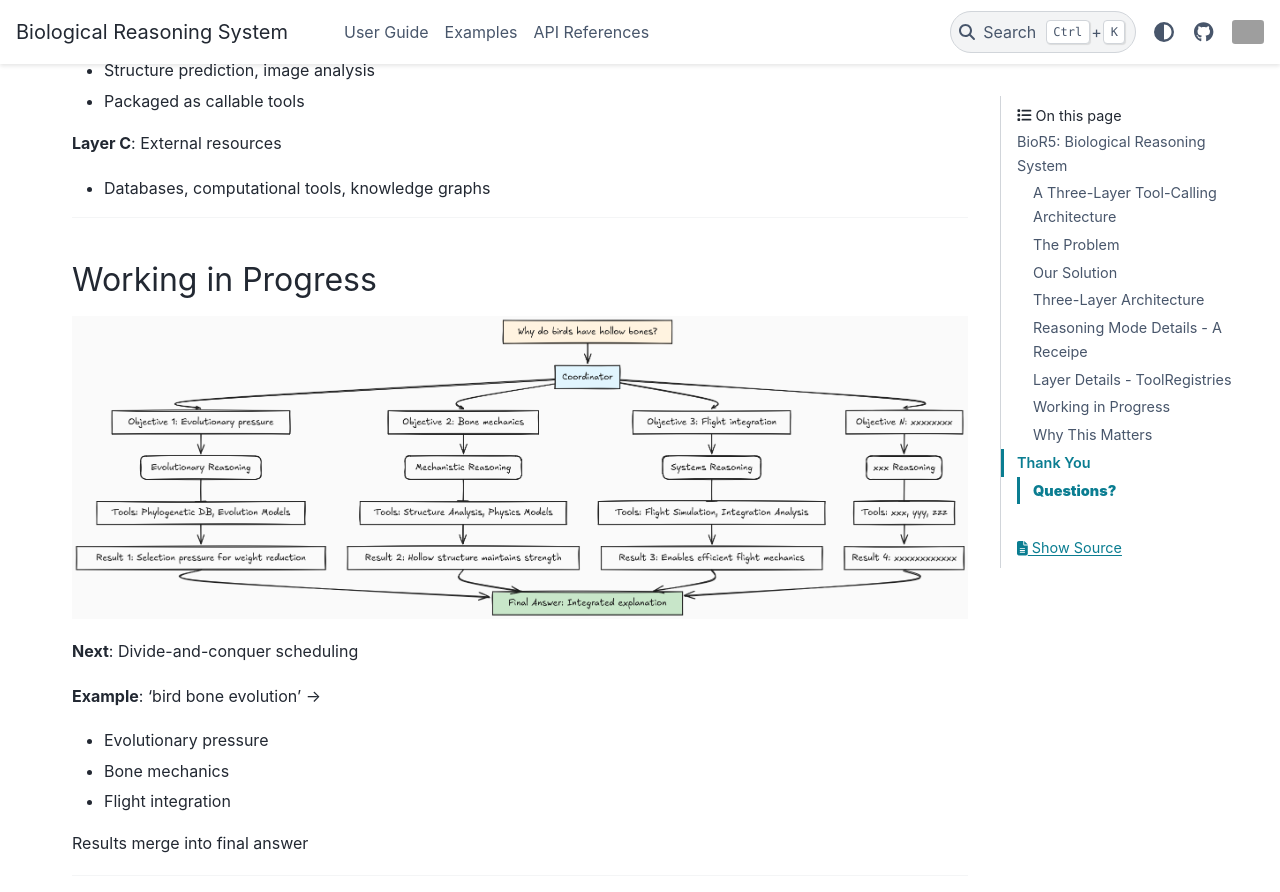
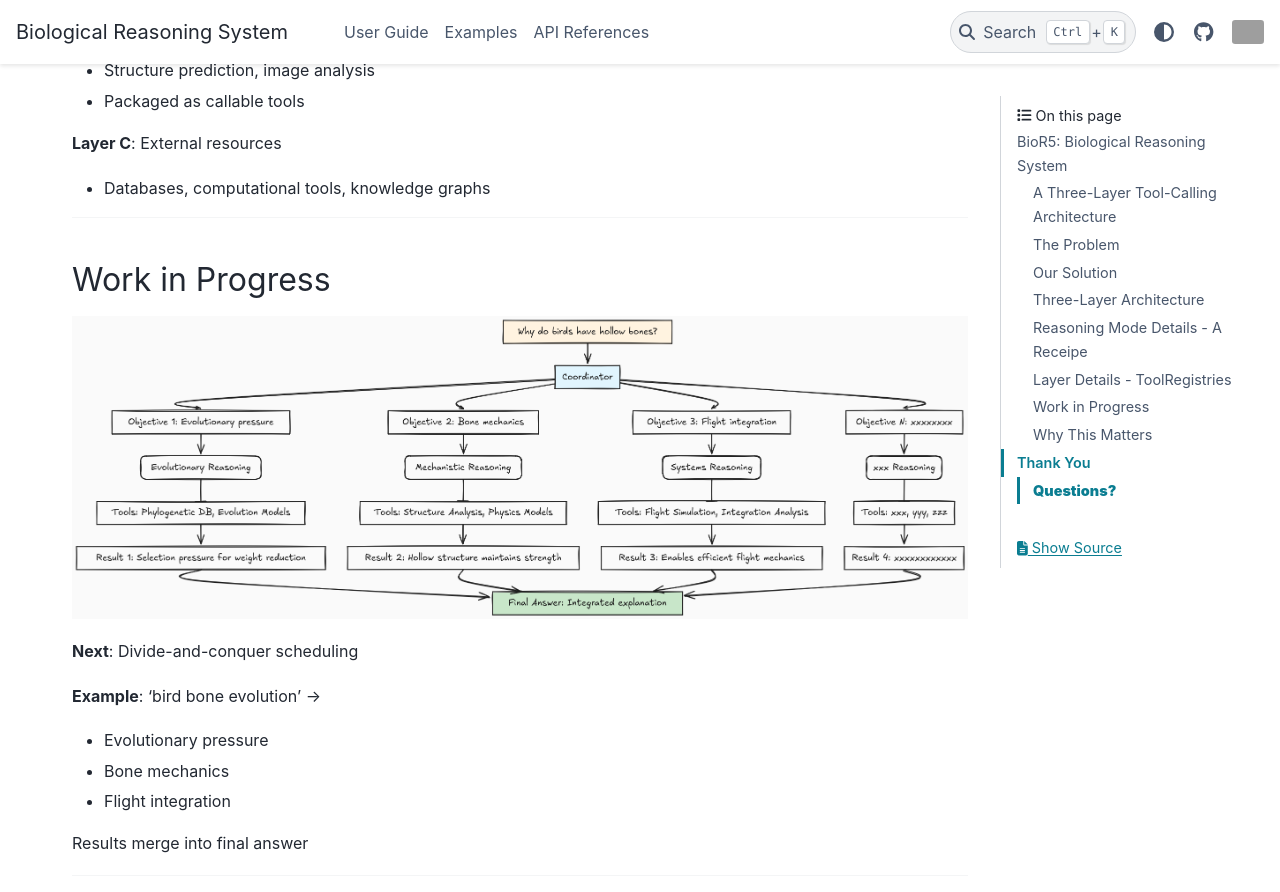
Before and after one commit to brettin/Biological-Reasoning, a Sphinx documentation site: the page built from docs/source/slides/tpc25/slides.md, in a window 1280 px wide and 900 px high, scrolled down 2882 px. Shown: the top 892 px of the window. Built offline with Sphinx 7.4.7 and the PyData theme 0.15.4, drawn with Linux system fonts in a browser that asks for light colours; pages that are not in the unit, such as notebooks, are missing from menus; grey boxes are pictures that could not be loaded.

Commit message:
📝 docs(slides): fix typo in section title
- change "Working in Progress" to "Work in Progress" for correctness

📝 docs(slides): update PDF to match markdown corrections

- regenerate slides.pdf to reflect title fix in markdown

```diff
--- a/docs/source/slides/tpc25/slides.md
+++ b/docs/source/slides/tpc25/slides.md
@@ -91,7 +91,7 @@
 
 ---
 
-## Working in Progress
+## Work in Progress
 
 ![bg right:65% 90%](figures/triage_planner.png)
 
```
Also changed, not shown: 1 other file.
